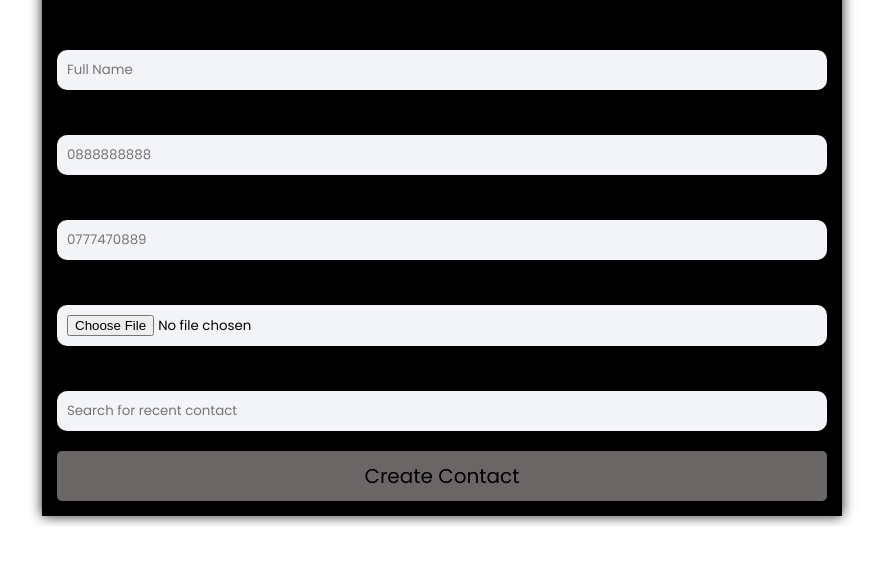
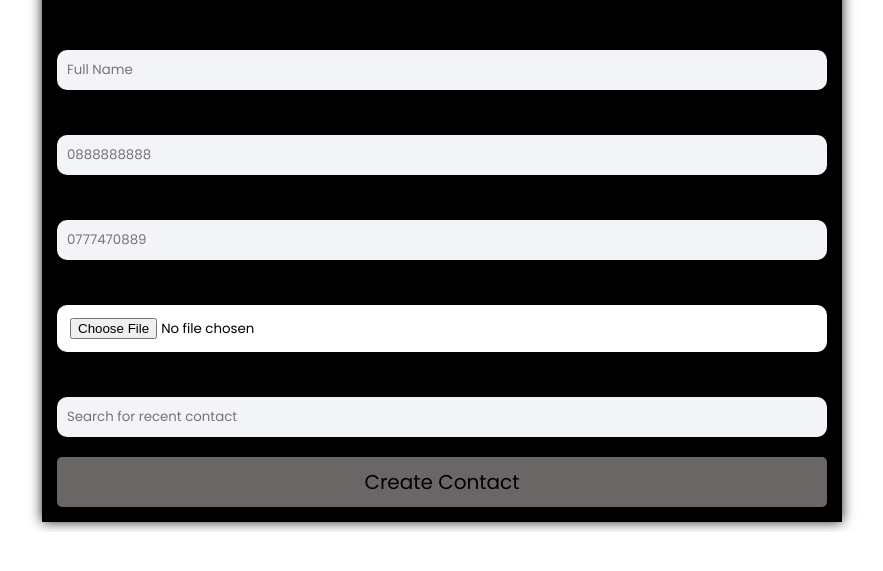
Before and after one commit to edwardtimsack/PhoneBook-App, a plain HTML site: page index.html in a window 1280 px wide. Shown: the part 93-664 px from the top of the page, without its empty margins (198-1081 px from the left). Drawn offline with nearby package versions, Linux system fonts and the light colour scheme.

Commit message:
complete some changes

```diff
--- a/style.css
+++ b/style.css
@@ -76,9 +76,12 @@ label{
     font-size: 20px;
 
 }
-.phonebook-photo{
+#phonebook-picture{
     border: 3px solid white;
     background-color: white;
+    /* background-color: blueviolet; */
+	cursor: pointer;
+
 }
 .list{
     /* background-color: turquoise; */
```
